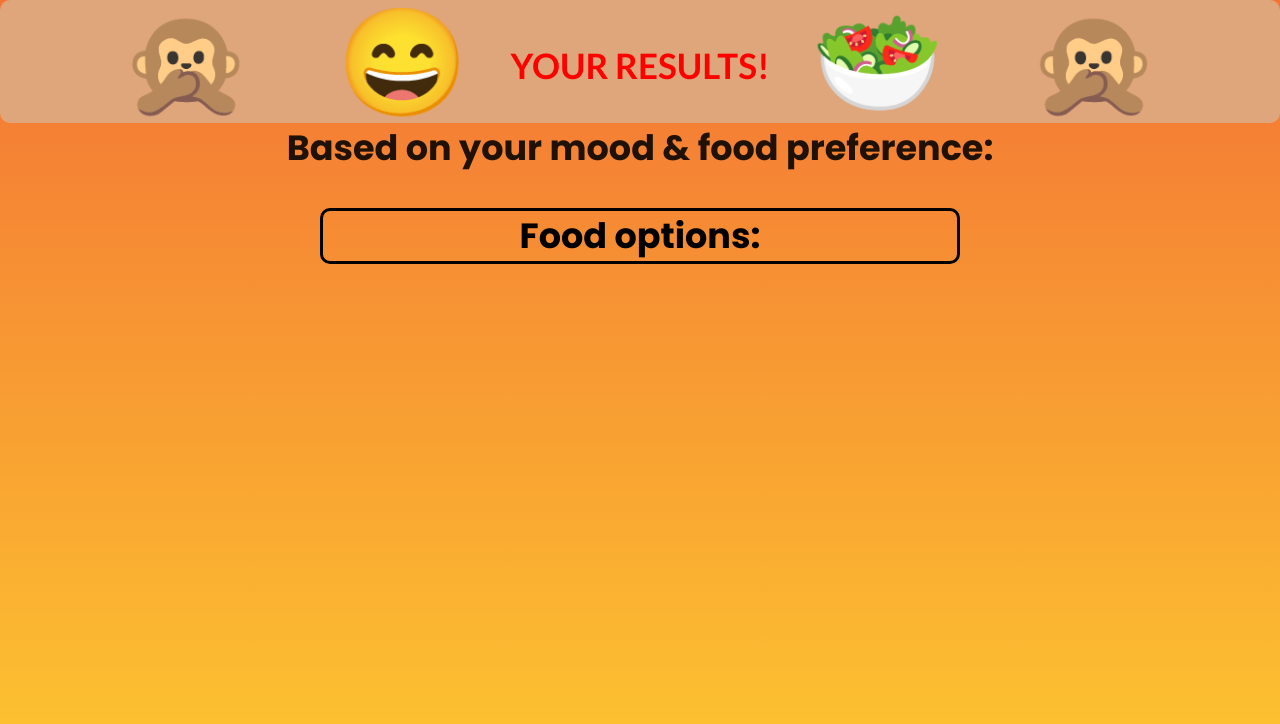
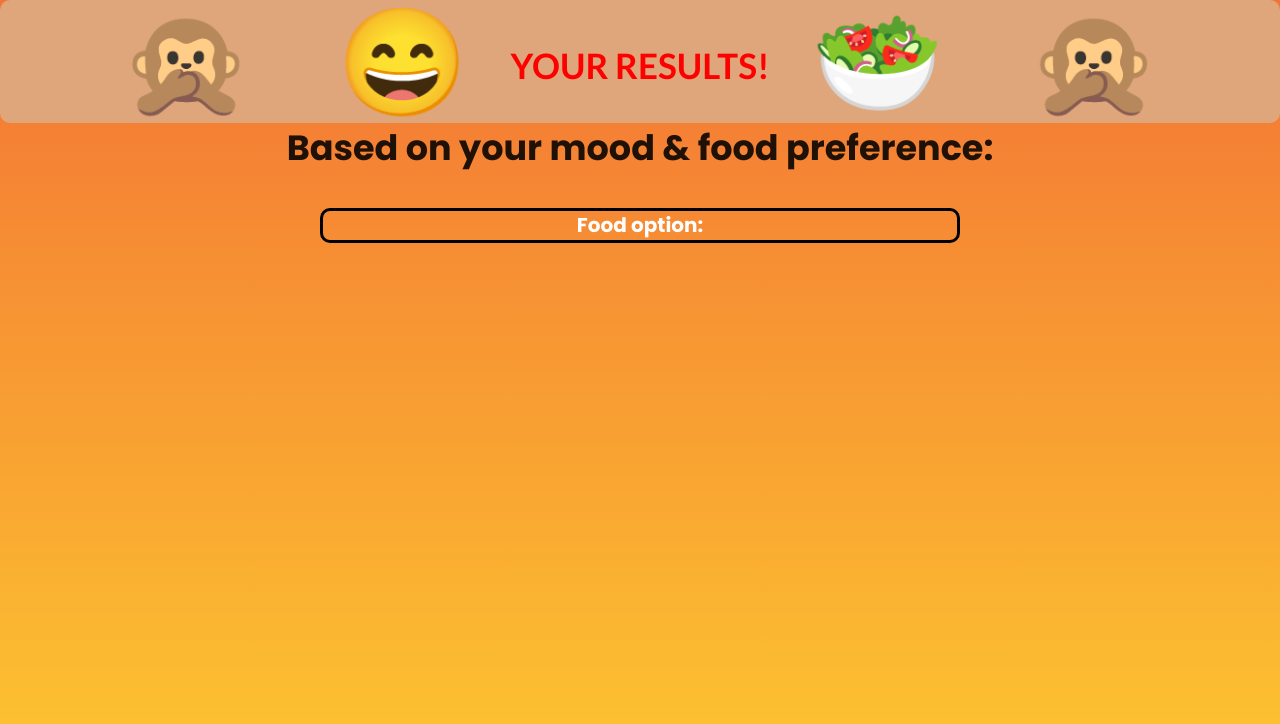
Before and after one commit to Michrira/Robecodegroupproject, a plain HTML site: page results.html in a window 1280 px wide. Drawn offline with nearby package versions, Linux system fonts and the light colour scheme.

Commit message:
Revert "changed font color and sizing"

```diff
--- a/assets/results.css
+++ b/assets/results.css
@@ -55,15 +55,12 @@ h1 {
     border: 3px solid black;
     text-align: center;
     margin: auto;
-    color: black;
+    color: white;
     margin-top: 2%;
     }
 
     /* Style the p element */
     p {
-}
-.food-options {
-    font-size: 35px;
 }
 p {
     text-align: center;
--- a/results.html
+++ b/results.html
@@ -43,7 +43,7 @@
         <!-- Container for food recommendations -->
         <container class="foodPicks">
           <div class="food-placeholder"> <div id="randomFood"></div></div>
-          <p class="food-options">Food options:</p>
+          <p class="food-options">Food option:</p>
         </container>
       </div>
     </main>
```
